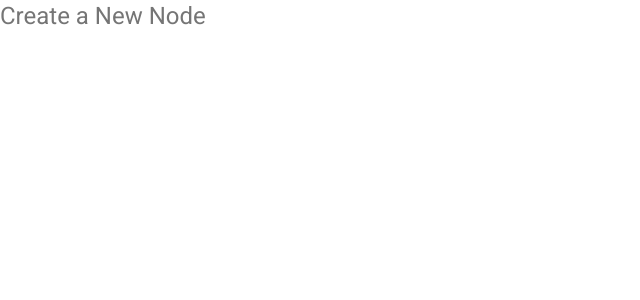
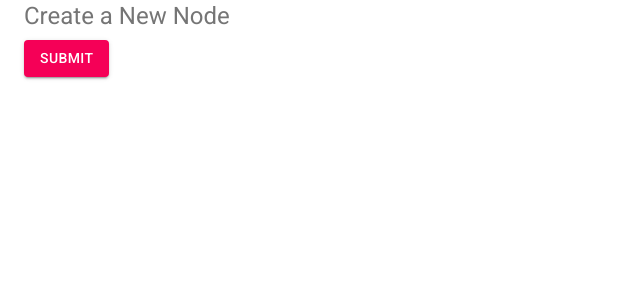
Before and after one commit to anukuljoshi/material-ui-net-ninja, a React (Create React App) app: page /create in a window 1280 px wide. Shown: the top 300 px of the page, without its empty margins (0-640 px from the left). Built offline with nearby package versions, Linux system fonts and the light colour scheme.

Commit message:
lesson-3

```diff
--- a/src/pages/Create.tsx
+++ b/src/pages/Create.tsx
@@ -1,8 +1,8 @@
-import { Typography } from "@material-ui/core";
+import { Typography, Button, ButtonGroup, Container } from "@material-ui/core";
 
 const Create = () => {
 	return (
-		<div>
+		<Container>
 			<Typography
 				variant="h5"
 				component="h2"
@@ -11,7 +11,38 @@ const Create = () => {
 			>
 				Create a New Node
 			</Typography>
-		</div>
+
+			<Button
+				onClick={() => console.log('Button clicked')}
+				type="submit"
+				color="secondary"
+				variant="contained"
+			>
+				Submit
+			</Button>
+
+			{/* <Button
+				type="submit"
+				variant="contained"
+				color="primary"
+			>Hello</Button>
+			<Button
+				type="submit"
+				variant="outlined"
+				color="secondary"
+			>Hello</Button>
+
+			<br />
+			<br />
+			<ButtonGroup color="secondary" variant="contained">
+				<Button
+				>One</Button>
+				<Button
+				>Two</Button>
+				<Button
+				>Three</Button>
+			</ButtonGroup> */}
+		</Container>
 	);
 };
 
```
